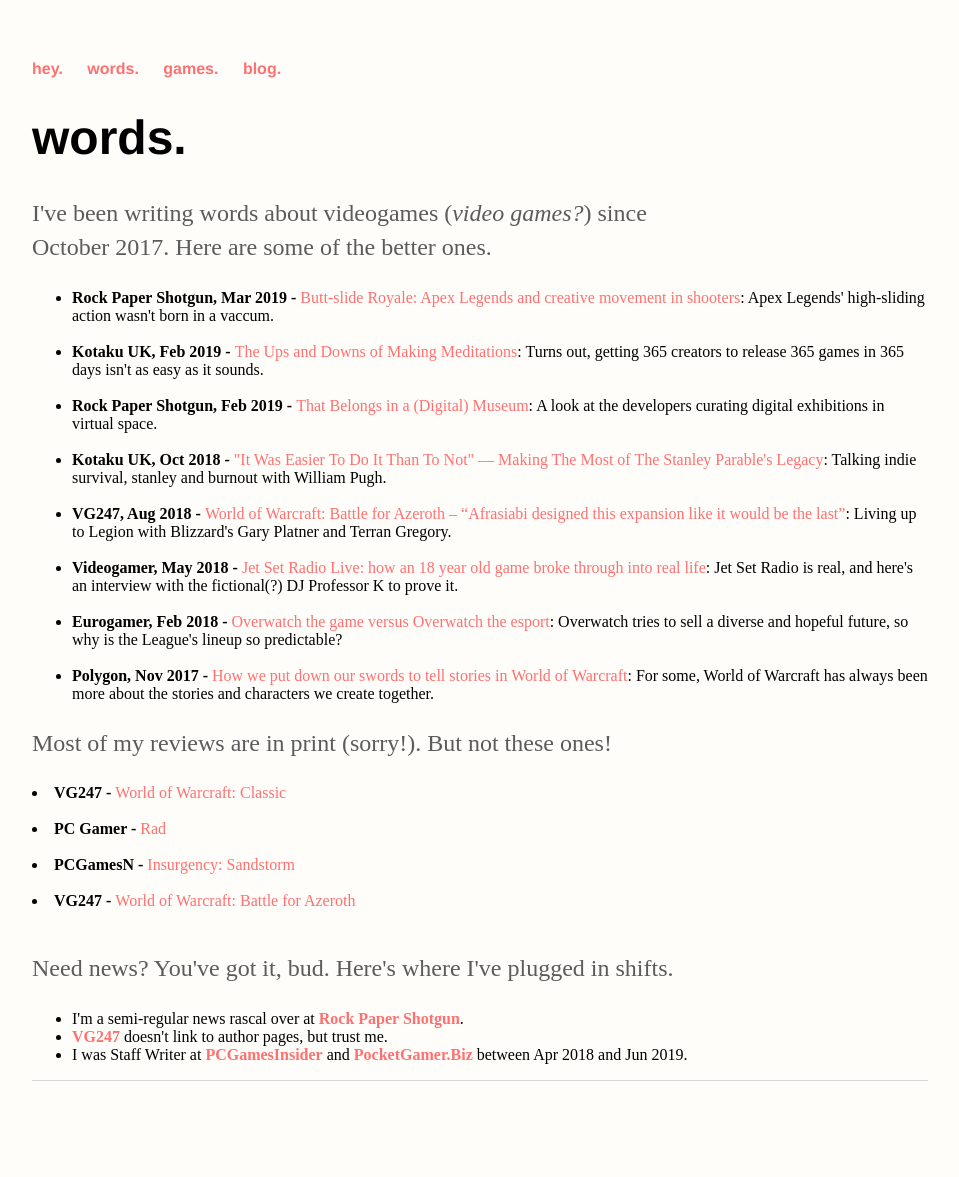
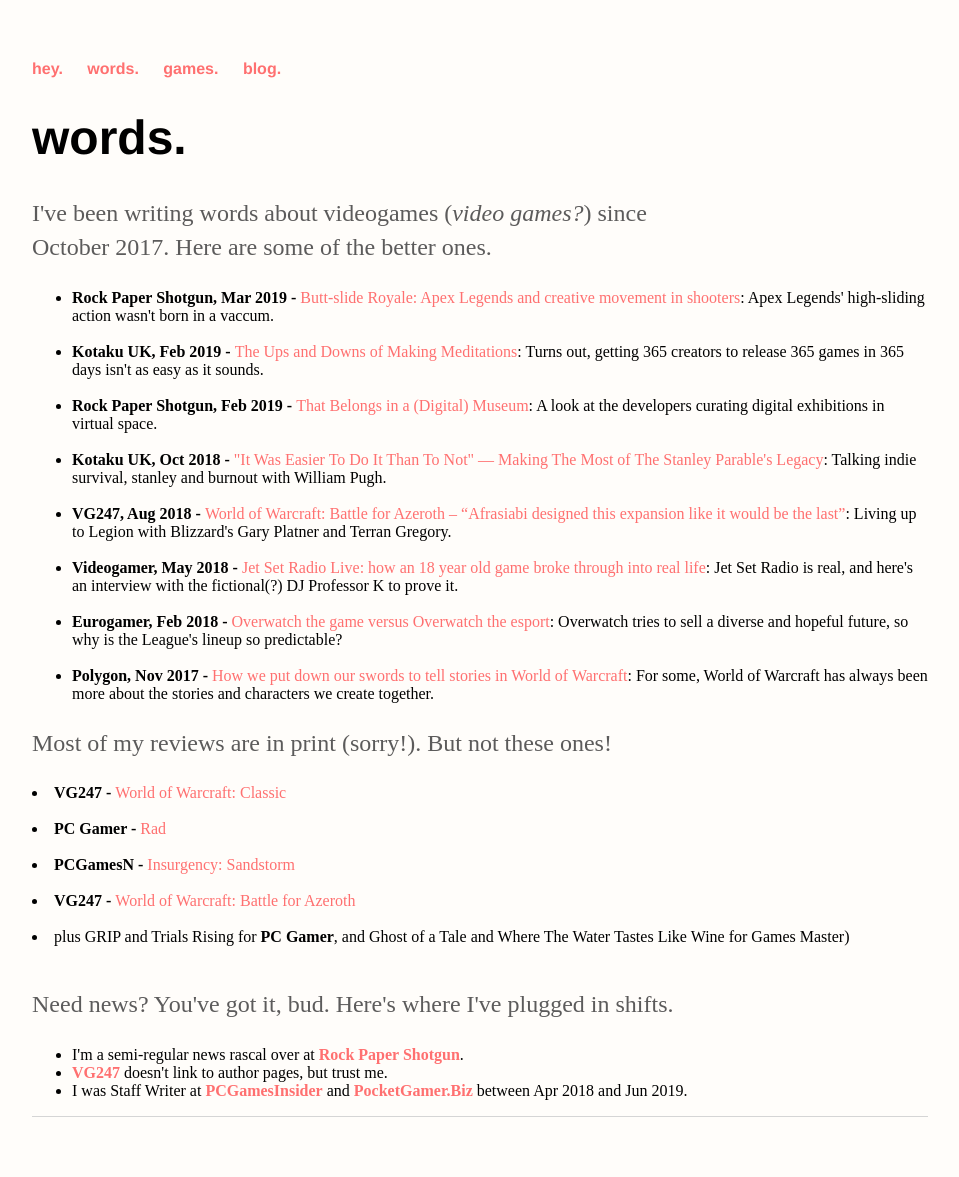
Before and after one commit to ScarletCatalie/ScarletCatalie.github.io, a Jekyll site: the page built from about/index.html, in a window 1280 px wide. Shown: the whole page, without its empty margins (160-1119 px from the left). Built offline with Jekyll 4.4.1, drawn with Linux system fonts in a browser that asks for light colours; before the commit the page ends 1141 px from its top, so only the background shows below that.

Commit message:
Update index.html

```diff
--- a/about/index.html
+++ b/about/index.html
@@ -52,6 +52,8 @@
 			<li><b>VG247 - </b><a href="https://www.vg247.com/2018/08/16/world-warcraft-battle-azeroth-review/">World of Warcraft: Battle for Azeroth</a>
 			</li>
 			<br>
+			<li>plus GRIP and Trials Rising for <b>PC Gamer</b>, and Ghost of a Tale and Where The Water Tastes Like Wine for Games Master)
+			</li><br>
 
 
 <p>Need news? You've got it, bud. Here's where I've plugged in shifts.</p>
```
